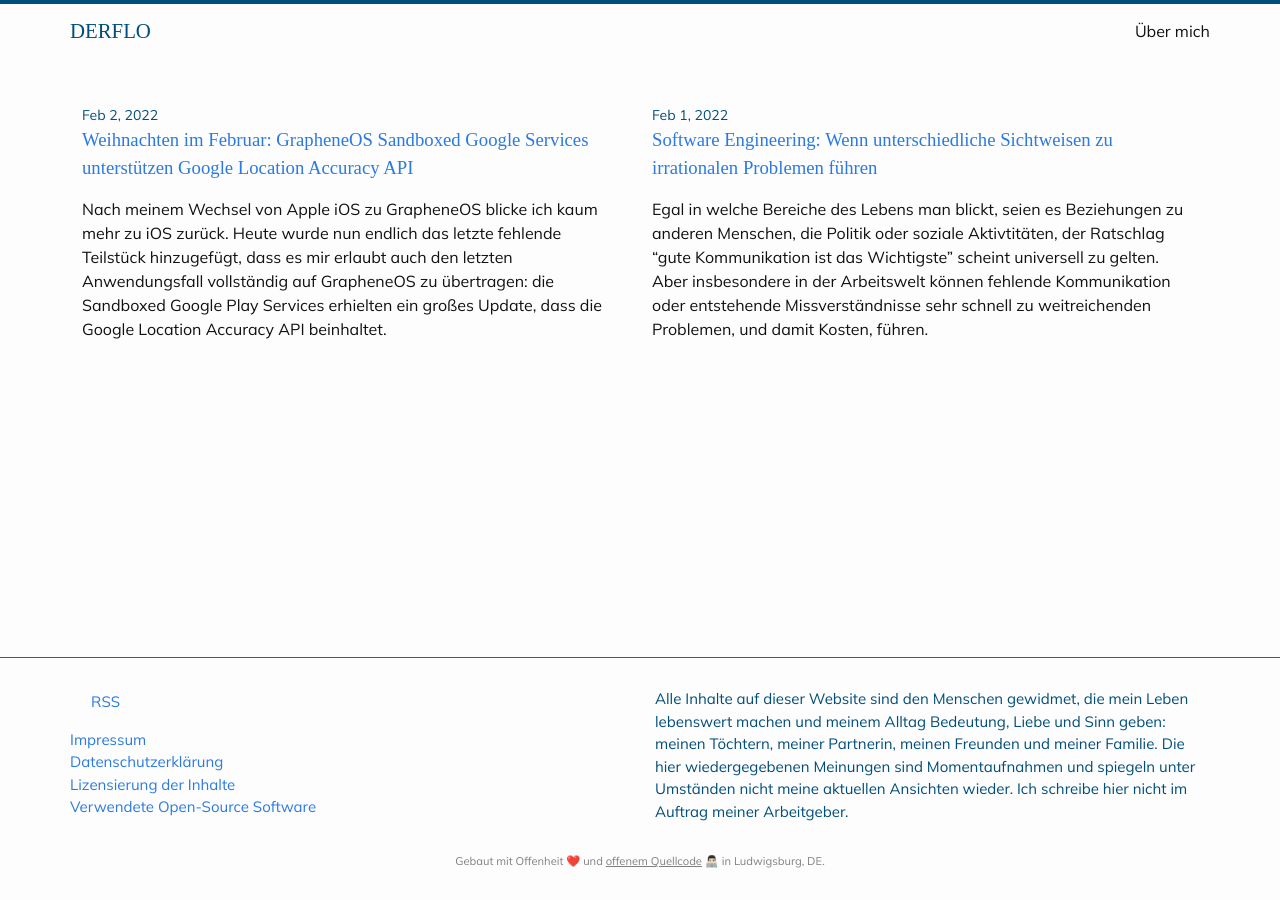
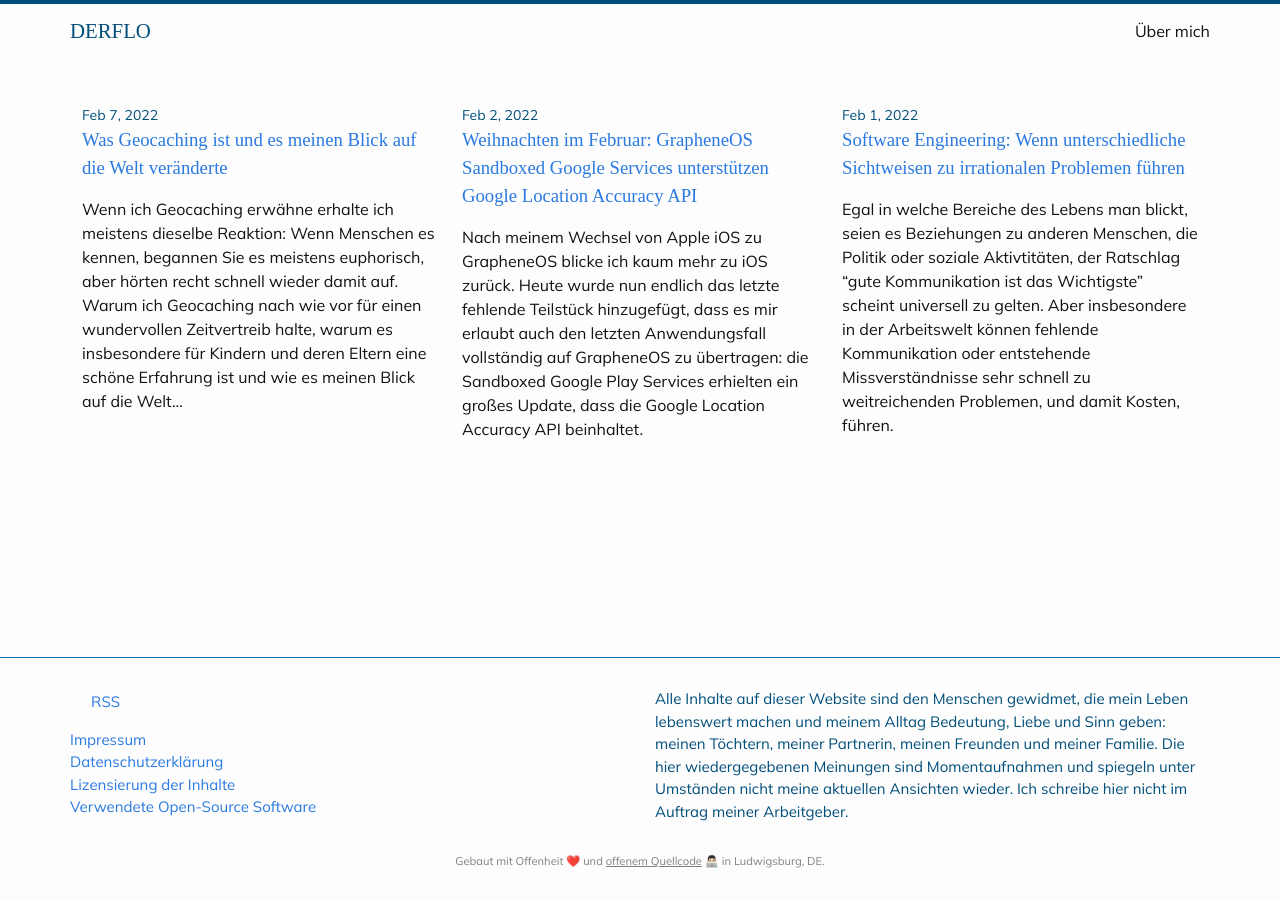
Before and after one commit to flowinho/reboot, a Jekyll site: the page built from index.markdown, in a window 1280 px wide. Built offline with Jekyll 4.4.1, drawn with Linux system fonts in a browser that asks for light colours; some web fonts are replaced; part of the change alters nothing that is shown.

```diff
--- a/_drafts/2022-02-03-wie-geocaching-meinen-blick-auf-die-welt-veraenderte.md
+++ b/_posts/2022-02-07-wie-geocaching-meinen-blick-auf-die-welt-veraenderte.md
@@ -6,7 +6,7 @@ author:
 excerpt: "Wenn ich Geocaching erwähne erhalte ich meistens dieselbe Reaktion: Wenn Menschen es kennen, begannen  Sie es meistens euphorisch, aber hörten recht schnell wieder damit auf. Warum ich Geocaching nach wie vor für einen wundervollen Zeitvertreib halte, warum es insbesondere für Kindern und deren Eltern eine schöne Erfahrung ist und wie es meinen Blick auf die Welt veränderte, möchte ich in diesem Post zum Ausdruck bringen."
 ---
 
-Wenn ich Geocaching erwähne erhalte ich meistens dieselbe Reaktion: Wenn Menschen es kennen, begannen  Sie es meistens euphorisch, aber hörten recht schnell wieder damit auf. Warum ich Geocaching nach wie vor für einen wundervollen Zeitvertreib halte, warum es insbesondere für Kindern und deren Eltern eine schöne Erfahrung ist und wie es meinen Blick auf die Welt veränderte, möchte ich in diesem Post zum Ausdruck bringen.
+Wenn ich Geocaching erwähne erhalte ich meistens dieselbe Reaktion: Wenn Menschen es kennen, begannen Sie es meistens euphorisch, aber hörten recht schnell wieder damit auf. Warum ich Geocaching nach wie vor für einen wundervollen Zeitvertreib halte, warum es insbesondere für Kinder und deren Eltern eine schöne Erfahrung ist und wie es meinen Blick auf die Welt veränderte, möchte ich in diesem Post zum Ausdruck bringen.
 
 Zuallererst soll dieses, beim Geocaching in Schottland entstandene, Bild für sich sprechen:
 
@@ -116,3 +116,10 @@ Das Finanzierungsmodell der Geocaching-Plattform halte ich für sehr gelungen.
 Entscheidet sich ein Nutzer einen Cache selbst zu verstecken, hat er die Möglichkeit diesen als "Standard" oder "Premium" zu kennzeichnen. Kennzeichnen Nutzer einen Cache als Premium, bleibt er zahlenden Nutzer vorbehalten. Somit wird die monetäre Unterstützung der Plattform direkt in die Hände der Nutzer gelegt, wobei kein Zwang besteht: Wer einen Cache verstecken möchte, kann dies selbstverständlich kostenfrei tun. Lediglich wer sich dafür entscheidet die Plattform und ihren Betrieb zu unterstützen, versteckt einen Premium-Cache.
 
 Der Preis für den Zugang zu diesen Premium-Caches ist mit ungefähr 30€ im Jahr, also niedrigen 2.50€ pro Monat, meiner Meinung nach völlig gerechtfertigt, insbesondere wenn man bedenkt welch großer Aufwand hinter dem Verstecken und Pflegen sowohl der Premium-Caches als auch dem Betrieb der Plattform selbst steckt.
+
+## Mein Fazit nach einigen Jahren
+
+Insbesondere im Sommer möchte ich Geocaches nicht mehr missen. Es ist ein wundervolles Hobby und ich freue mich über jeden gefundenen Cache. Kinder haben ebenfalls viel Spass daran.
+
+Probiert es mal aus. Nur traditionelle Caches, keine Nanos, nur Schwierigkeit eins.
+Ich freue mich über eure Berichte.
```
